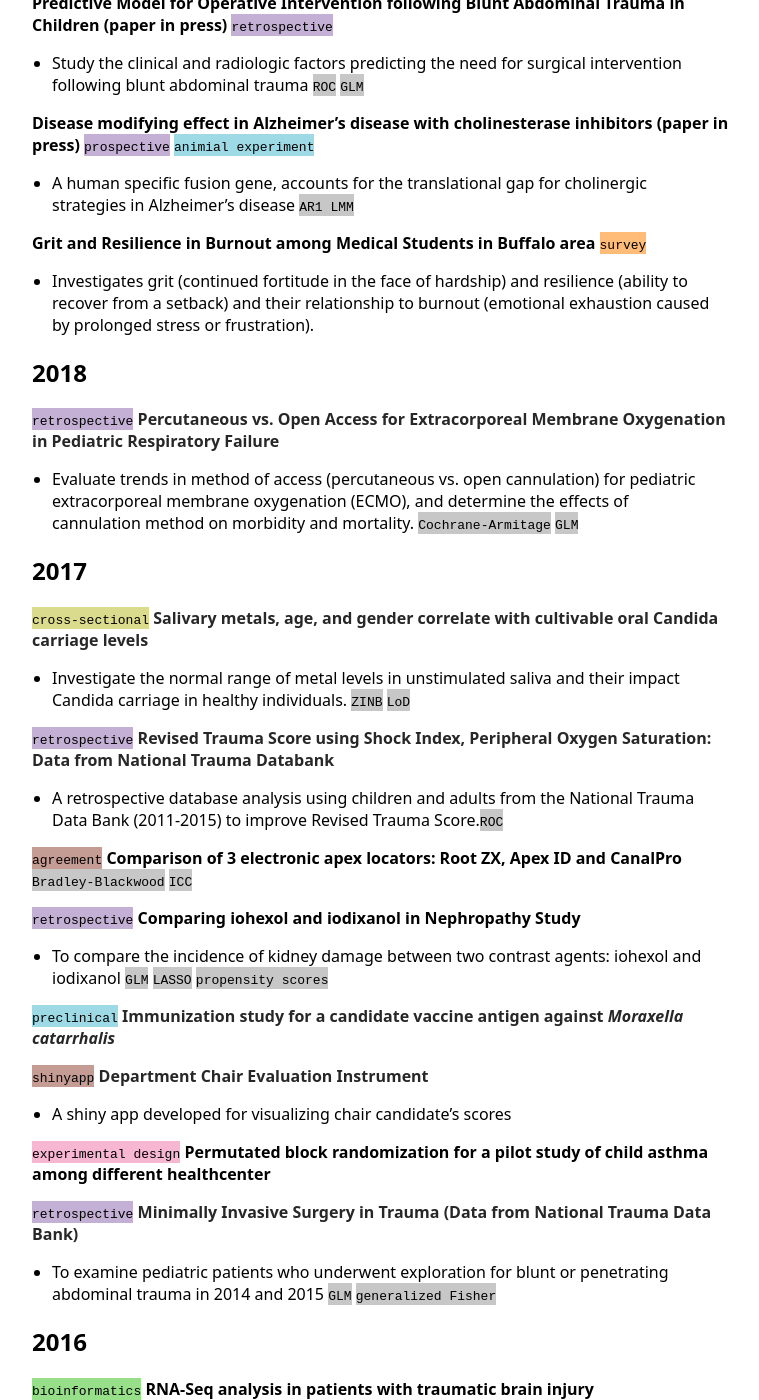
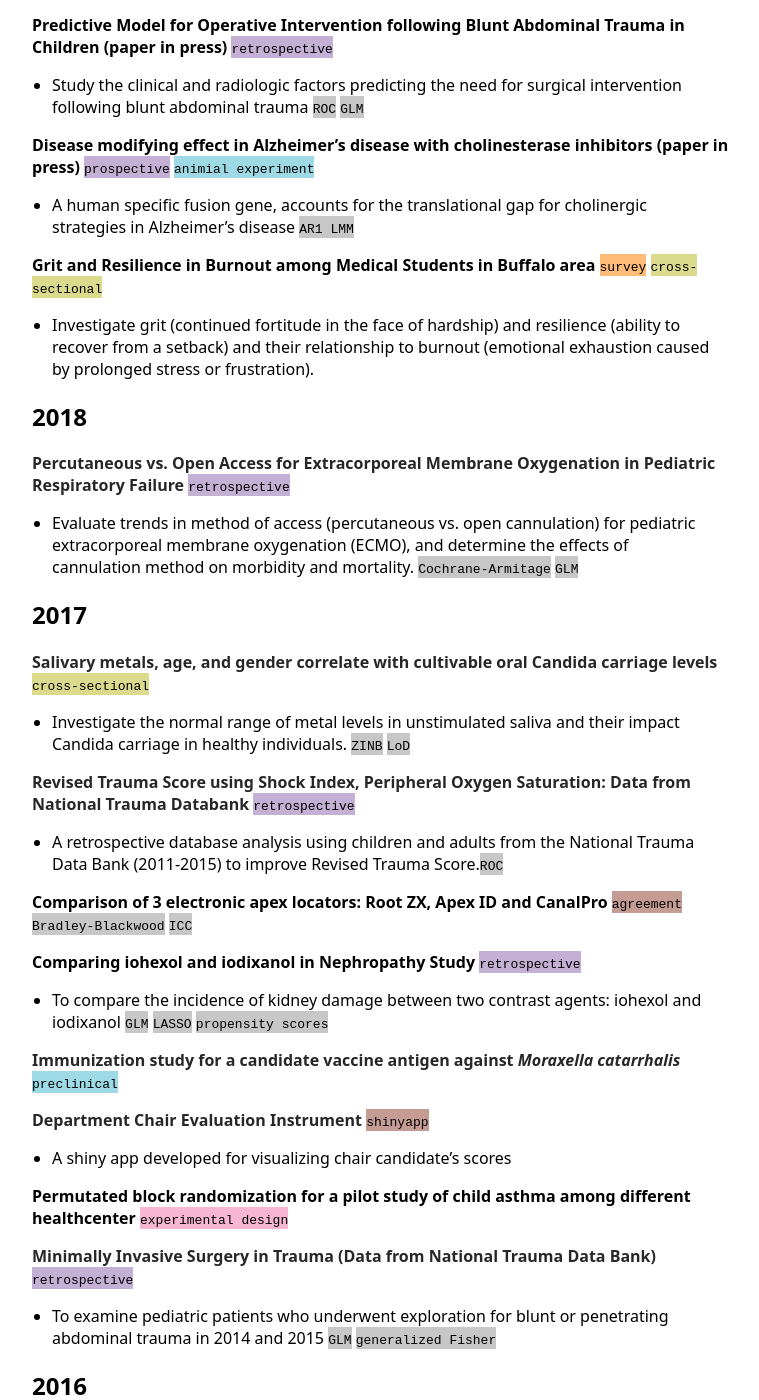
Before and after one commit to ziqiangc/ziqiangc.github.io, a Jekyll site: the page built from projects.md, in a window 1280 px wide and 1400 px high, scrolled down 1468 px. Shown: the whole window, without its empty margins (258-1017 px from the left). Built offline with Jekyll 4.4.1, drawn with Linux system fonts in a browser that asks for light colours; our own code applies the rules of GitHub Pages for plain Markdown files; some of the changed text lies outside the part shown.

Commit message:
Update projects.md

```diff
--- a/projects.md
+++ b/projects.md
@@ -6,7 +6,7 @@
 **Incidence, progression and risk factors of Macular Pucker/Epiretinal Membrane (ERM) in eyes after Cataract Surgery** <span style="background-color: #ff9896">`case-control`</span>
 - A retrospective chart review study <span style="background-color: #c7c7c7">`GLMM`</span> <span style="background-color: #c7c7c7">`ordinal GLMM`</span>
 
-**Karen Health Literacy Study** <span style="background-color: #ffbb78">`survey`</span>
+**Karen Health Literacy Study** <span style="background-color: #ffbb78">`survey`</span> <span style="background-color: #dbdb8d">`cross-sectional`</span>
 - Survey analysis for Refugee Health Screener-15, develop a health literacy tool for the Karen refugees living in Buffalo <span style="background-color: #c7c7c7">`factor analysis`</span>
 
 **Spencer COVID Grant** <span style="background-color: #f7b6d2">`experimental design`</span>
@@ -19,7 +19,7 @@
 [**Combined Therapy with Narrow-Band Ultraviolet B Phototherapy and Apremilast for the Treatment of Vitiligo**](https://clinicaltrials.gov/ct2/show/study/NCT03123016) <span style="background-color: #aec7e8">`clinical trial`</span>
 - A single group assignment split body study <span style="background-color: #c7c7c7">`McNemar`</span> <span style="background-color: #c7c7c7">`ICC`</span>
 
-[**Aligning With Schools To Help Manage Asthma (paper under review)**](https://clinicaltrials.gov/ct2/show/NCT03032744) <span style="background-color: #aec7e8">`clinical trial`</span>
+[**Aligning With Schools To Help Manage Asthma (paper under review)**](https://clinicaltrials.gov/ct2/show/NCT03032744) <span style="background-color: #aec7e8">`clinical trial`</span> <span style="background-color: #c5b0d5">`logitudinal`</span>
 - A randomized pilot study to improve asthma care among poor and minority children through school-based health centers <span style="background-color: #c7c7c7">`LMM`</span> <span style="background-color: #c7c7c7">`exact wilcoxon`</span>
 
 **T3np in Cardiac Resuscitation – Pivotal Pre-Clinical Trial** <span style="background-color: #9edae5">`preclinical`</span>
@@ -44,89 +44,87 @@
 **Disease modifying effect in Alzheimer’s disease with cholinesterase inhibitors (paper in press)** <span style="background-color: #c5b0d5">`prospective`</span> <span style="background-color: #9edae5">`animial experiment`</span>
 - A human specific fusion gene, accounts for the translational gap for cholinergic strategies in Alzheimer’s disease <span style="background-color: #c7c7c7">`AR1 LMM`</span>
 
-**Grit and Resilience in Burnout among Medical Students in Buffalo area** <span style="background-color: #ffbb78">`survey`</span>
-- Investigates grit (continued fortitude in the face of hardship) and resilience (ability to recover from a setback) and their relationship to burnout (emotional exhaustion caused by prolonged stress or frustration).
+**Grit and Resilience in Burnout among Medical Students in Buffalo area** <span style="background-color: #ffbb78">`survey`</span> <span style="background-color: #dbdb8d">`cross-sectional`</span>
+- Investigate grit (continued fortitude in the face of hardship) and resilience (ability to recover from a setback) and their relationship to burnout (emotional exhaustion caused by prolonged stress or frustration).
 
 ## 2018
 
-<span style="background-color: #c5b0d5">`retrospective`</span> [**Percutaneous vs. Open Access for Extracorporeal Membrane Oxygenation in Pediatric Respiratory Failure**](https://doi.org/10.1097/PCC.0000000000001691)
+[**Percutaneous vs. Open Access for Extracorporeal Membrane Oxygenation in Pediatric Respiratory Failure**](https://doi.org/10.1097/PCC.0000000000001691) <span style="background-color: #c5b0d5">`retrospective`</span>
 - Evaluate trends in method of access (percutaneous vs. open cannulation) for pediatric extracorporeal membrane oxygenation (ECMO), and determine the effects of cannulation method on morbidity and mortality. <span style="background-color: #c7c7c7">`Cochrane-Armitage`</span> <span style="background-color: #c7c7c7">`GLM`</span>
 
 ## 2017
 
-<span style="background-color: #dbdb8d">`cross-sectional`</span> [**Salivary metals, age, and gender correlate with cultivable oral Candida carriage levels**](https://doi.org/10.1080/20002297.2018.1447216)
+[**Salivary metals, age, and gender correlate with cultivable oral Candida carriage levels**](https://doi.org/10.1080/20002297.2018.1447216) <span style="background-color: #dbdb8d">`cross-sectional`</span>
 - Investigate the normal range of metal levels in unstimulated saliva and their impact Candida carriage in healthy individuals. <span style="background-color: #c7c7c7">`ZINB`</span> <span style="background-color: #c7c7c7">`LoD`</span>
 
-<span style="background-color: #c5b0d5">`retrospective`</span> [**Revised Trauma Score using Shock Index, Peripheral Oxygen Saturation: Data from National Trauma Databank**](https://doi.org/10.1016/j.surg.2019.12.003)
+[**Revised Trauma Score using Shock Index, Peripheral Oxygen Saturation: Data from National Trauma Databank**](https://doi.org/10.1016/j.surg.2019.12.003) <span style="background-color: #c5b0d5">`retrospective`</span>
 - A retrospective database analysis using children and adults from the National Trauma Data Bank (2011-2015) to improve Revised Trauma Score.<span style="background-color: #c7c7c7">`ROC`</span>
 
-<span style="background-color: #c49c94">`agreement`</span> **Comparison of 3 electronic apex locators: Root ZX, Apex ID and CanalPro** <span style="background-color: #c7c7c7">`Bradley-Blackwood`</span> <span style="background-color: #c7c7c7">`ICC`</span>
+**Comparison of 3 electronic apex locators: Root ZX, Apex ID and CanalPro** <span style="background-color: #c49c94">`agreement`</span> <span style="background-color: #c7c7c7">`Bradley-Blackwood`</span> <span style="background-color: #c7c7c7">`ICC`</span>
 
-<span style="background-color: #c5b0d5">`retrospective`</span> **Comparing iohexol and iodixanol in Nephropathy Study**
+**Comparing iohexol and iodixanol in Nephropathy Study** <span style="background-color: #c5b0d5">`retrospective`</span>
 - To compare the incidence of kidney damage between two contrast agents: iohexol and iodixanol <span style="background-color: #c7c7c7">`GLM`</span> <span style="background-color: #c7c7c7">`LASSO`</span> <span style="background-color: #c7c7c7">`propensity scores`</span>
 
-<span style="background-color: #9edae5">`preclinical`</span> [**Immunization study for a candidate vaccine antigen against *Moraxella catarrhalis***](https://doi.org/10.1128/IAI.00652-17)
+[**Immunization study for a candidate vaccine antigen against *Moraxella catarrhalis***](https://doi.org/10.1128/IAI.00652-17) <span style="background-color: #9edae5">`preclinical`</span>
 
-<span style="background-color: #c49c94">`shinyapp`</span> [**Department Chair Evaluation Instrument**](https://ziqiangc.shinyapps.io/evaluationtool/)
+[**Department Chair Evaluation Instrument**](https://ziqiangc.shinyapps.io/evaluationtool/) <span style="background-color: #c49c94">`shinyapp`</span>
 - A shiny app developed for visualizing chair candidate's scores
 
-<span style="background-color: #f7b6d2">`experimental design`</span> **Permutated block randomization for a pilot study of child asthma among different healthcenter**
+**Permutated block randomization for a pilot study of child asthma among different healthcenter** <span style="background-color: #f7b6d2">`experimental design`</span>
 
-<span style="background-color: #c5b0d5">`retrospective`</span> [**Minimally Invasive Surgery in Trauma (Data from National Trauma Data Bank)**](https://doi.org/10.1089/lap.2019.0322)
+[**Minimally Invasive Surgery in Trauma (Data from National Trauma Data Bank)**](https://doi.org/10.1089/lap.2019.0322) <span style="background-color: #c5b0d5">`retrospective`</span>
 - To examine pediatric patients who underwent exploration for blunt or penetrating abdominal trauma in 2014 and 2015 <span style="background-color: #c7c7c7">`GLM`</span> <span style="background-color: #c7c7c7">`generalized Fisher`</span>
 
+## 2016
 
-## 2016
-<span style="background-color: #98df8a">`bioinformatics`</span> **RNA-Seq analysis in patients with traumatic brain injury**
-- To investigate the differential expression of RNA with a trend of Neurobehavioral Severity Scale (NSS) <span style="background-color: #c7c7c7">`Jonckheere`</span> <span style="background-color: #c7c7c7">`heatmap`</span>
+**RNA-Seq analysis in patients with traumatic brain injury** <span style="background-color: #98df8a">`bioinformatics`</span>
+- To investigate the differential expression of RNA with a trend of Neurobehavioral Severity Scale (NSS) <span style="background-color: #c7c7c7">`Jonckheere`</span>
 
-<span style="background-color: #98df8a">`bioinformatics`</span> [**Analysis of the Source of Autoreactive IgM in Sjögren’s Syndrome**](https://dx.doi.org/10.1189%2Fjlb.2A0715-297R) <span style="background-color: #c7c7c7">`heatmap`</span>
+[**Analysis of the Source of Autoreactive IgM in Sjögren’s Syndrome**](https://dx.doi.org/10.1189%2Fjlb.2A0715-297R) <span style="background-color: #98df8a">`bioinformatics`</span>
 
-<span style="background-color: #c5b0d5">`time series`</span> [**Highly Sensitive and Portable Surface Plasmon Resonance System for Lung Cancer Early Detection**](http://www.buffalo.edu/ctsi/ctsi-news.host.html/content/shared/www/ctsi/articles/academic_articles/low-cost-portable-biosensor-system-may-boost-early-detection-of-lung-cancer.detail.html)
+[**Highly Sensitive and Portable Surface Plasmon Resonance System for Lung Cancer Early Detection**](http://www.buffalo.edu/ctsi/ctsi-news.host.html/content/shared/www/ctsi/articles/academic_articles/low-cost-portable-biosensor-system-may-boost-early-detection-of-lung-cancer.detail.html) <span style="background-color: #c5b0d5">`time series`</span>
 
-<span style="background-color: #dbdb8d">`cross-sectional`</span> ***Streptococcus Pneumoniae* Colonization in Chronic Obstructive Pulmonary Disease (UB research day award)**
+***Streptococcus Pneumoniae* Colonization in Chronic Obstructive Pulmonary Disease (UB research day award)** <span style="background-color: #dbdb8d">`cross-sectional`</span>
 - A observational study to investigate epidemiologic factors that determine the pneumococcal burden (carriage) in the airway in COPD <span style="background-color: #c7c7c7">`GLMM`</span>
 
-<span style="background-color: #ffbb78">`survey`</span> **GOBike Buffalo**
+**GOBike Buffalo** <span style="background-color: #ffbb78">`survey`</span>
 - Assessing the impact of the complete streets initiatives in medium-to-large municipalities
 
-<span style="background-color: #f7b6d2">`experimental design`</span> **Discover exosomal protein-microRNA biomarker candidates for CRC early detection**
+**Discover exosomal protein-microRNA biomarker candidates for CRC early detection** <span style="background-color: #f7b6d2">`experimental design`</span>
 
-<span style="background-color: #f7b6d2">`experimental design`</span> [**Power Pilot Studies for the Comparison of Assay Platforms and Under Controlled Specificity**](https://www.researchgate.net/publication/303205325_A_Novel_and_Quick_Method_to_Power_Pilot_Studies_for_the_Comparison_of_Assay_Platforms_and_Under_Controlled_Specificity)
+[**Power Pilot Studies for the Comparison of Assay Platforms and Under Controlled Specificity**](https://www.researchgate.net/publication/303205325_A_Novel_and_Quick_Method_to_Power_Pilot_Studies_for_the_Comparison_of_Assay_Platforms_and_Under_Controlled_Specificity) <span style="background-color: #f7b6d2">`experimental design`</span>
 
 ## 2015
 
-<span style="background-color: #f7b6d2">`power`</span> [**Air pollution and emergency department visits for asthma in Erie County, 2007-2012**](https://doi.org/10.1007/s00420-017-1270-7)
+[**Air pollution and emergency department visits for asthma in Erie County, 2007-2012**](https://doi.org/10.1007/s00420-017-1270-7) <span style="background-color: #f7b6d2">`power`</span>
 - Simulation power analsyis for PM2.5 vs. lung function
 
-<span style="background-color: #c5b0d5">`time series`</span> **Imputation of missing data in time series for air pollutants**
+**Imputation of missing data in time series for air pollutants** <span style="background-color: #c5b0d5">`time series`</span>
 
-<span style="background-color: #98df8a">`bioinformatics`</span> <span style="background-color: #c49c94">`shinyapp`</span> [**Autoantigen arrays (GenePix) custom normalization and full analysis**](https://ziqiangc.shinyapps.io/quickplot2)
+[**Autoantigen arrays (GenePix) custom normalization and full analysis**](https://ziqiangc.shinyapps.io/quickplot2) <span style="background-color: #98df8a">`bioinformatics`</span> <span style="background-color: #c49c94">`shinyapp`</span>
 
-<span style="background-color: #c5b0d5">`time series`</span> need to fill in
+**Screening for Vitamin D Deficiency in elderly population** <span style="background-color: #ff9896">`meta analysis`</span>
 
-<span style="background-color: #ff9896">`meta analysis`</span> **Screening for Vitamin D Deficiency in elderly population**
+**Balanced Salt Solution (BSS) as a new surrogate marker for the development of ophthalmic surgeons** <span style="background-color: #c5b0d5">`retrospective`</span>
 
-<span style="background-color: #c49c94">`descriptive`</span> **Balanced salt solution (BSS) as a new surrogate marker for the development of ophthalmic surgeons**
-
-<span style="background-color: #aec7e8">`clinical trial`</span> [**Resistive Respiratory Muscle Training (RRMT) on multiple sclerosis patients**](https://cmsc.confex.com/cmsc/2015/webprogram/Paper3725.html)
+[**Resistive Respiratory Muscle Training (RRMT) on multiple sclerosis patients**](https://cmsc.confex.com/cmsc/2015/webprogram/Paper3725.html) <span style="background-color: #aec7e8">`clinical trial`</span>
 - A pre-post design to determine the effects of 6 weeks of RRMT on respiratory muscle strength, exercise endurance and fatigue.
 
 ## 2014
 
-<span style="background-color: #dbdb8d">`cross-sectional`</span> [**Language impairment for bilingual**](https://doi.org/10.1017/S0142716415000521)
+[**Language impairment for bilingual**](https://doi.org/10.1017/S0142716415000521) <span style="background-color: #dbdb8d">`cross-sectional`</span>
 - Examines the interaction between language impairment and different levels of bilingual proficiency <span style="background-color: #c7c7c7">`GLMM`</span> <span style="background-color: #c7c7c7">`GLM`</span> <span style="background-color: #c7c7c7">`model selection`</span>
 
-<span style="background-color: #dbdb8d">`cross-sectional`</span> [**The complexity of the Spanish subjunctive in bilingual children**](https://dx.doi.org/10.1080%2F10489223.2016.1192636)
+[**The complexity of the Spanish subjunctive in bilingual children**](https://dx.doi.org/10.1080%2F10489223.2016.1192636) <span style="background-color: #dbdb8d">`cross-sectional`</span>
 - Investigates the use of the Spanish subjunctive in bilingual children with and without specific language impairments <span style="background-color: #c7c7c7">`GLM`</span>
 
-<span style="background-color: #c5b0d5">`retrospective`</span> **Using the QUICKDASH and Visual Analog Scale pain score in a hand surgery private practice**
+**Using the QUICKDASH and Visual Analog Scale pain score in a hand surgery private practice** <span style="background-color: #c5b0d5">`retrospective`</span>
 - Functional relationship between QuickDASH and VAS pain scores within and across diagnosis groups <span style="background-color: #c7c7c7">`Jonkheere`</span>
 
-<span style="background-color: #ffbb78">`survey`</span> **Hand surgical treatment choice**
+**Hand surgical treatment choice** <span style="background-color: #ffbb78">`survey`</span>
 - The association between surgical treatment choice and demographic characteristics, anesthesia type used, use of antibiotics, or use of tourniquet
 
-<span style="background-color: #dbdb8d">`cross-sectional`</span> **Primary Care to Type II Diabetes patient by Nurse Practitioners**
+**Primary Care to Type II Diabetes patient by Nurse Practitioners** <span style="background-color: #dbdb8d">`cross-sectional`</span>
 - Examines Nurse Practitioners compliance to diabetic management guidelines and correlation of such to patient outcomes <span style="background-color: #c7c7c7">`Cochran-Armatage`</span>
 
 
```
